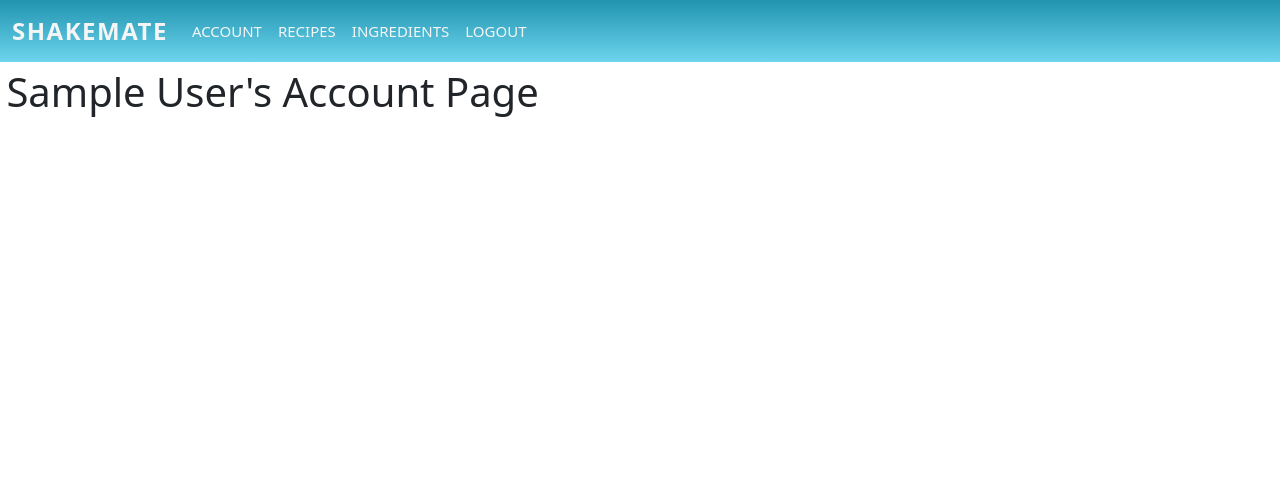
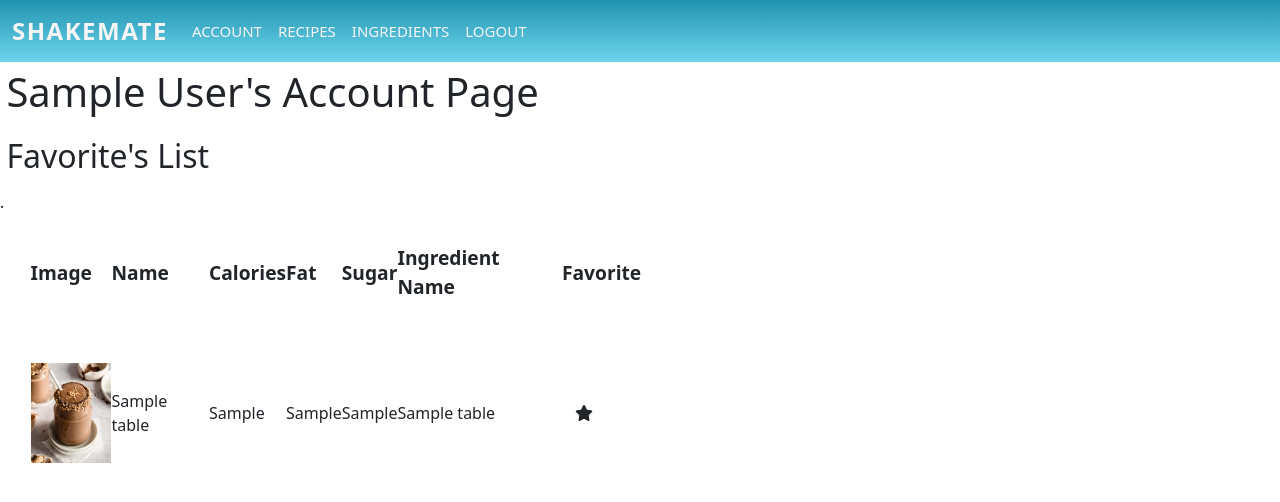
Before and after one commit to BMGordon2000/ShakeMateProject, a Flask app: page /account/ in a window 1280 px wide. Shown: the top 502 px of the page. Run offline with Flask 3, Linux system fonts and the light colour scheme; a user stored in the database is signed in; tables that the repository leaves empty hold one stand-in row (values such as "Sample post"); some libraries are stand-ins or nearby versions.

Commit message:
closed #37

```diff
--- a/app/account/account.py
+++ b/app/account/account.py
@@ -1,11 +1,32 @@
-from flask import Blueprint, render_template
-from flask_login import login_required
+from flask import Blueprint, render_template,flash,request,request
+from app.DatabaseComponent import recipe_table
+from app import db
+from flask_login import current_user, login_required
 account = Blueprint("account", __name__,
                     static_folder="static", template_folder="templates")
 
 
-@account.route("/account")
-@account.route("/")
+@account.route("/favoritesList", methods=['GET', 'POST'])
+@account.route("/", methods=['GET', 'POST'])
 @login_required
-def Account():
-    return render_template("Account.html")
+def index():
+    recipes_list = recipe_table.query.order_by(recipe_table.id).all()
+    favoriteList = current_user.favorites
+
+    if request.method == 'POST':
+        recipe_id = request.form['recipe']
+        recipeToChange = recipes_list[int(recipe_id) - 1]
+        if recipeToChange not in favoriteList:
+            current_user.favorites.append(recipeToChange)
+            db.session.commit()
+            flashMessage = recipeToChange.name + ' added to favorites!'
+            flash(flashMessage, category='success')
+            return render_template("Account.html", recipes_list=recipes_list, favoriteList=favoriteList)
+        else:
+            current_user.favorites.remove(recipeToChange)
+            db.session.commit()
+            flashMessage = recipeToChange.name + ' removed from favorites!'
+            flash(flashMessage, category='success')
+            return render_template("Account.html", recipes_list=recipes_list, favoriteList=favoriteList)
+    else:
+        return render_template("Account.html", recipes_list=recipes_list, favoriteList=favoriteList)
--- a/app/account/static/accountStyles.css
+++ b/app/account/static/accountStyles.css
@@ -1,3 +1,27 @@
-h1 { /* current_user.Name's Account Page */
+h1, h2{
     padding: 0.5%;
 }
+
+.recipes-grid {
+    display: grid;
+    grid-template-columns: repeat(4, 1fr);
+    grid-template-rows: repeat(4, 5vw);
+    grid-gap: 10px;
+}
+
+th {
+    font-size: larger;
+}
+
+li {
+    list-style: none;
+}
+tr td{
+    padding-block: 5%;
+    padding-left: 5%;
+}
+
+tr th{
+    padding-block: 5%;
+    padding-left: 5%;
+}
--- a/app/account/templates/Account.html
+++ b/app/account/templates/Account.html
@@ -2,10 +2,53 @@
 
 {% block head %}
 <link rel="stylesheet" href="{{ url_for('account.static', filename='accountStyles.css') }}">
+<link
+  rel="stylesheet"
+  href="{{ url_for('recipes.static', filename='recipes.css')}}"
+/>
 <title>ShakeMate | Account</title>
 {% endblock %}
 
 {% block body %}
 <h1>{{ current_user.name }}'s Account Page</h1>
+<h2>Favorite's List</h2>
+<table>
+    <tr>
+      <th>Image</th>
+      <th>Name</th>
+      <th>Calories</th>
+      <th>Fat</th>
+      <th>Sugar</th>
+      <th>Ingredient Name</th>
+      <th>Favorite</th>
+    </tr>
+    {% for recipe in recipes_list %}
+    {% if recipes_list[recipe.id - 1] in favoriteList %} <!-- if recipe is in favorites list -->
+    <tr>
+      <td>
+        <img src= "{{ url_for('recipes.static', filename =
+        recipe["id"]|string+".jpeg")}}" height="100">
+      </td>
+      <td>{{ recipe.name }}</td>
+      <td>{{ recipe.calories }}</td>
+      <td>{{ recipe.fat }}</td>
+      <td>{{ recipe.sugar }}</td>.
+      <td>{{ recipe.ingName }}</td>
+
+      <!-- prints list of recipe objects at top of page
+      {{ recipes_list[recipe.id - 1] }} -->
+
+      <td>
+        <form method='POST'>
+            <button class="btn" name="recipe" value="{{ recipe.id }}">
+              <i class="fas fa-star"></i>
+            </button>
+        </form>
+        <!-- <button form="favorites" type="submit" name="manageFavorite" value="{{ recipe['id'] }}" formmethod="POST"></button> -->
+      </td>
+      {% endif %}
+    </tr>
+    {% endfor %}
+  </table>
 
 {% endblock %}
--- a/app/templates/base.html
+++ b/app/templates/base.html
@@ -6,6 +6,12 @@
     <meta name="viewport" content="width=device-width, initial-scale=1.0">
     <link href="https://cdn.jsdelivr.net/npm/bootstrap@5.2.2/dist/css/bootstrap.min.css" rel="stylesheet" integrity="sha384-Zenh87qX5JnK2Jl0vWa8Ck2rdkQ2Bzep5IDxbcnCeuOxjzrPF/et3URy9Bv1WTRi" crossorigin="anonymous">
     <link rel="stylesheet" href={{ url_for('static', filename='css/NavBarStyle.css') }} type="text/css"/>
+    <!-- Font Awesome -->
+    <link rel="stylesheet" href="https://cdnjs.cloudflare.com/ajax/libs/font-awesome/6.0.0/css/all.min.css"/>
+    <!-- Google Fonts Roboto -->
+    <link rel="stylesheet" href="https://fonts.googleapis.com/css2?family=Roboto:wght@300;400;500;700;900&display=swap"/>
+    <!-- MDB -->
+    <link rel="stylesheet" href="css/mdb.min.css" />
 
     <nav class="navbar navbar-expand-lg navbar-dark">
       <div class="container-fluid">
@@ -71,5 +77,10 @@
       src="{{ url_for('static', filename='index.js') }}"
     >//This is the script to load in a file called index.js from the static folder
   </script>
+
+  <!-- MDB -->
+  <script type="text/javascript" src="js/mdb.min.js"></script>
+  <!-- Custom scripts -->
+  <script type="text/javascript"></script>
 </body>
 </html>
```
Also changed, not shown: app/recipes/recipes.py (+5 -5 lines), app/recipes/templates/Recipes.html (+7 -3 lines).
